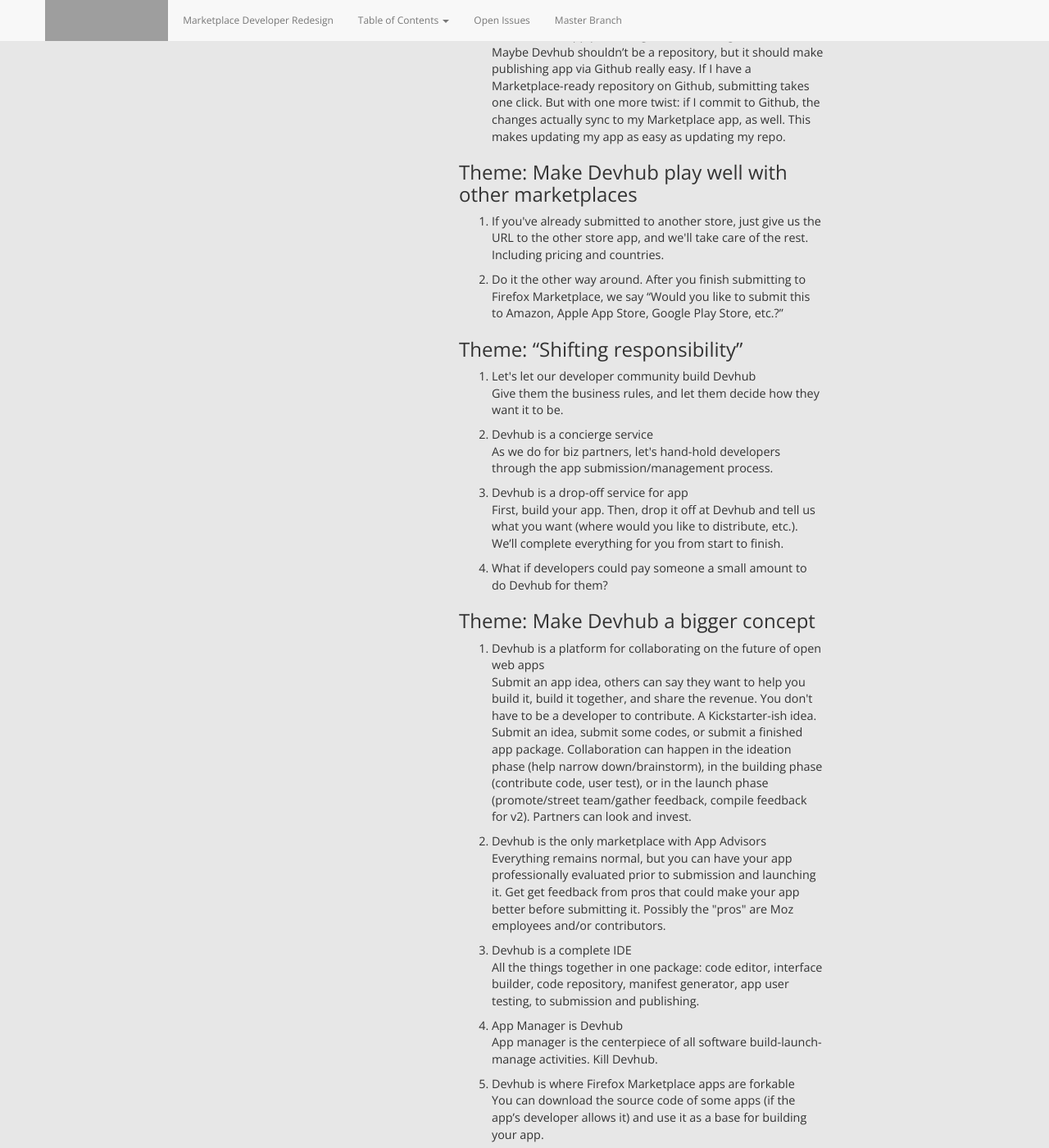
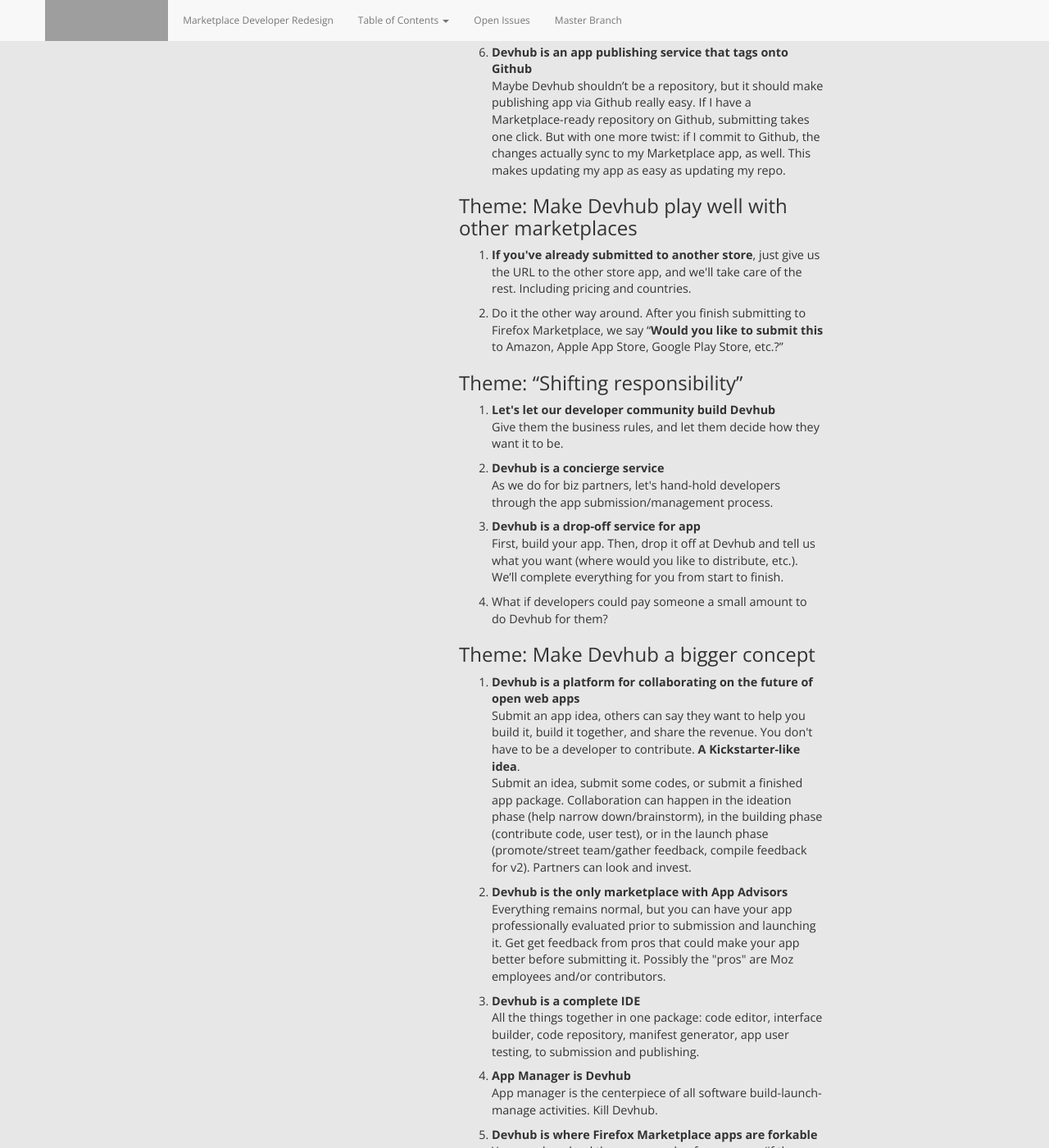
Before and after one commit to MarketplaceUX/devhub-redesign, a Jekyll site: the page built from projectConcepts.html, in a window 1280 px wide and 1400 px high, scrolled down 1074 px. Shown: the whole window at 82% size. Built offline with Jekyll 4.4.1, drawn with Linux system fonts in a browser that asks for light colours; nearby versions of some CDN libraries; some of the changed text lies outside the part shown; grey boxes are pictures that could not be loaded.

Commit message:
Concepts page formatting

```diff
--- a/projectConcepts.html
+++ b/projectConcepts.html
@@ -18,35 +18,35 @@
 		<h3>Theme: Devhub is a tool (not a website)</h3>
 
 		<ol class="longText">
-			<li>Devhub is an interface builder + app submitter<br/>
+			<li><strong>Devhub is an interface builder + app submitter</strong><br/>
 			Think of it as an interface builder that sits on top of a technology like Bricks or Cordova. User can pick a layout, drag and drop elements  onto a canvas, populate it with multimedia and RSS content, customize  the loading screen and background, and choose a color scheme. The idea  is to build open web apps without writing a single line of code.  Although the builder does generate code that user can edit. It can also  handle submission to the Marketplace and do it with one click. We  don’t have to make our own from scratch. Is there an existing open-source site builder that we can fork and refit for mobile/tablet layouts?</li>
-			<li>Devhub is a manifest + packaged app generator + app submitter<br/>
+			<li><strong>Devhub is a manifest + packaged app generator + app submitter</strong><br/>
 			Think of it as an app that sits alongside your text editor. When you’re done working on your app, you open this app. This app opens a GUI that will create a manifest file. But not only that, it can also zip up your app and generate a .zip file that’s ready for submission. Bonus: if you want to localize your app’s manifest, you don’t need to edit the file by hand. Just use the GUI.</li>
-			<li>Devhub makes editing app manifest painless<br/>
+			<li><strong>Devhub makes editing app manifest painless</strong><br/>
 			This is a plugin that’s even more lightweight than the above. It consists of a plugin for text editors that will syntax highlight and suggest keys for app manifest. This is something that partners have asked for, too. Developers will still need to generate the package manually and submit it using the website, but the manifest file is taken care of.</li>
-			<li>Devhub is an app that lives on your phone, tablet or desktop<br/>
+			<li><strong>Devhub is an app that lives on your phone, tablet or desktop</strong><br/>
 			Instead of making Devhub a Mozilla property, make it an app. The idea is to upload your manifest into the app. App submission and management is done on that app. By using an app to submit and manage, I don’t have to be online in order to manage my app. Whenever I get online, the change I’ve made gets applied.</li>
-			<li>Devhub hosts remote repositories for web apps</br>
+			<li><strong>Devhub hosts remote repositories for web apps</strong></br>
 			Every time developer saves a file on desktop, it's synched to his non-public app that’s hosted on Marketplace. Dev can download the non-public app to his mobile device, so he can view the changes immediately on a real phone. Submitting is trivial: just click submit. To publish an app, just set its status to public, and everybody will be able to see it.</li>
-			<li>Devhub is an app publishing service that tags onto Github<br/>
+			<li><strong>Devhub is an app publishing service that tags onto Github</strong><br/>
 			Maybe Devhub shouldn’t be a repository, but it should make publishing app via Github really easy. If I have a Marketplace-ready repository on Github, submitting takes one click. But with one more twist: if I commit to Github, the changes actually sync to my Marketplace app, as well. This makes updating my app as easy as updating my repo.</li>
 		</ol>
 
 		<h3>Theme: Make Devhub play well with other marketplaces</h3>
 
 		<ol class="longText">
-			<li>If you've already submitted to another store, just give us the URL to the other store app, and we'll take care of the rest. Including pricing and countries.</li>
-			<li>Do it the other way around. After you finish submitting to Firefox Marketplace, we say “Would you like to submit this to Amazon, Apple App Store, Google Play Store, etc.?”</li>
+			<li><strong>If you've already submitted to another store</strong>, just give us the URL to the other store app, and we'll take care of the rest. Including pricing and countries.</li>
+			<li>Do it the other way around. After you finish submitting to Firefox Marketplace, we say “<strong>Would you like to submit this</strong> to Amazon, Apple App Store, Google Play Store, etc.?”</li>
 		</ol>
 
 		<h3>Theme: “Shifting responsibility”</h3>
 
 		<ol class="longText">
-			<li>Let's let our developer community build Devhub<br/>
+			<li><strong>Let's let our developer community build Devhub</strong><br/>
 			Give them the business rules, and let them decide how they want it to be.</li>
-			<li>Devhub is a concierge service<br/>
+			<li><strong>Devhub is a concierge service</strong><br/>
 			As we do for biz partners, let's hand-hold developers through the app submission/management process.</li>
-			<li>Devhub is a drop-off service for app<br/>
+			<li><strong>Devhub is a drop-off service for app</strong><br/>
 			First, build your app. Then, drop it off at Devhub and tell us what you  want (where would you like to distribute, etc.). We’ll complete  everything for you from start to finish.</li>
 			<li>What if developers could pay someone a small amount to do Devhub for them?</li>
 		</ol>
@@ -54,35 +54,35 @@
 		<h3>Theme: Make Devhub a bigger concept</h3>
 
 		<ol class="longText">
-			<li>Devhub is a platform for collaborating on the future of open web apps<br/>
-			Submit an app idea, others can say they want to help you build it, build it together, and share the revenue. You don't have to be a developer to contribute. A Kickstarter-ish idea.<br/>
+			<li><strong>Devhub is a platform for collaborating on the future of open web apps</strong><br/>
+			Submit an app idea, others can say they want to help you build it, build it together, and share the revenue. You don't have to be a developer to contribute. <strong>A Kickstarter-like idea</strong>.<br/>
 			Submit an idea, submit some codes, or submit a finished app package. Collaboration can happen in the ideation phase (help narrow down/brainstorm), in the building phase (contribute code, user test), or in the launch phase (promote/street team/gather feedback, compile feedback for v2). Partners can look and invest.</li>
-			<li>Devhub is the only marketplace with App Advisors<br/>
+			<li><strong>Devhub is the only marketplace with App Advisors</strong><br/>
 			Everything remains normal, but you can have your app professionally evaluated prior to submission and launching it. Get get feedback from pros that could make your app  better before submitting it. Possibly the "pros" are Moz employees and/or contributors.</li>
-			<li>Devhub is a complete IDE<br/>
+			<li><strong>Devhub is a complete IDE</strong><br/>
 			All the things together in one package: code editor, interface builder, code repository, manifest generator, app user testing, to submission and publishing.</li>
-			<li>App Manager is Devhub<br/>
+			<li><strong>App Manager is Devhub</strong><br/>
 			App manager is the centerpiece of all software build-launch-manage activities. Kill Devhub.</li>
-			<li>Devhub is where Firefox Marketplace apps are forkable<br/>
+			<li><strong>Devhub is where Firefox Marketplace apps are forkable</strong><br/>
 			You can download the source code of some apps (if the app’s developer allows it) and use it as a base for building your app.</li>
 			<li>Marketplace is the app store with new sources of revenue for developers<br/>
-			Marketplace is the app store with new sources of revenue for developers</li>
-			<li>Devhub is where developers don’t necessarily have to make apps to earn money<br/>
+			Marketplace is the app store with <strong>new sources of revenue for developers</strong></li>
+			<li>Devhub is where developers <strong>don’t necessarily have to make apps to earn money</strong><br/>
 			What if they could consult for fees to other developers?</li>
 		</ol>
 
 		<h3>Theme: Improve the interface</h3>
 
 		<ol class="longText">
-			<li>One click “Send to Devhub”<br/>
+			<li><strong>One click “Send to Devhub”</strong><br/>
 			At some point during the build process, you’re going to test it out on either the simulator or a phone. The idea is to have a link to submit the app right then and there. We package everything and submit it.</li>
-			<li>Devhub is Ask Jeeves<br/>
+			<li><strong>Devhub is Ask Jeeves</strong><br/>
 			Just type in what you want to do today, and we'll serve up the relevant pages as "worksheets" to complete. Completely non-linear. Task-based.</li>
-			<li>What if many people (not just one) can be responsible for submitting and managing one app?<br/>
+			<li>What if </strong>many people (not just one) can be responsible for submitting</strong> and managing one app?<br/>
 			We have this feature already for app management, but not for app  submission. We know that the submission process is long. This way, I get  to pick a price, but my finance guy can take care of the payment  accounts registration. I get to upload a manifest, but my designer gets  to upload the screenshot and video and get creative control over the app  listing page.</li>
-			<li>App’s completeness<br/>
+			<li><strong>App’s completeness</strong><br/>
 			Every time you log in and your app is not yet submitted, we’ll show you what you still need to complete in order to submit. For example, it might say “80% complete: you need to fill in [description], [screenshot] and [price]”</li>
-			<li>Family mode<br/>
+			<li><strong>Family mode</strong><br/>
 			DevHub should understand that you work from home and have family around.
 				<ul>
 					<li>It should auto-save, so whenever you need to run and tend to your kids, your progress isn’t ruined</li>
```
